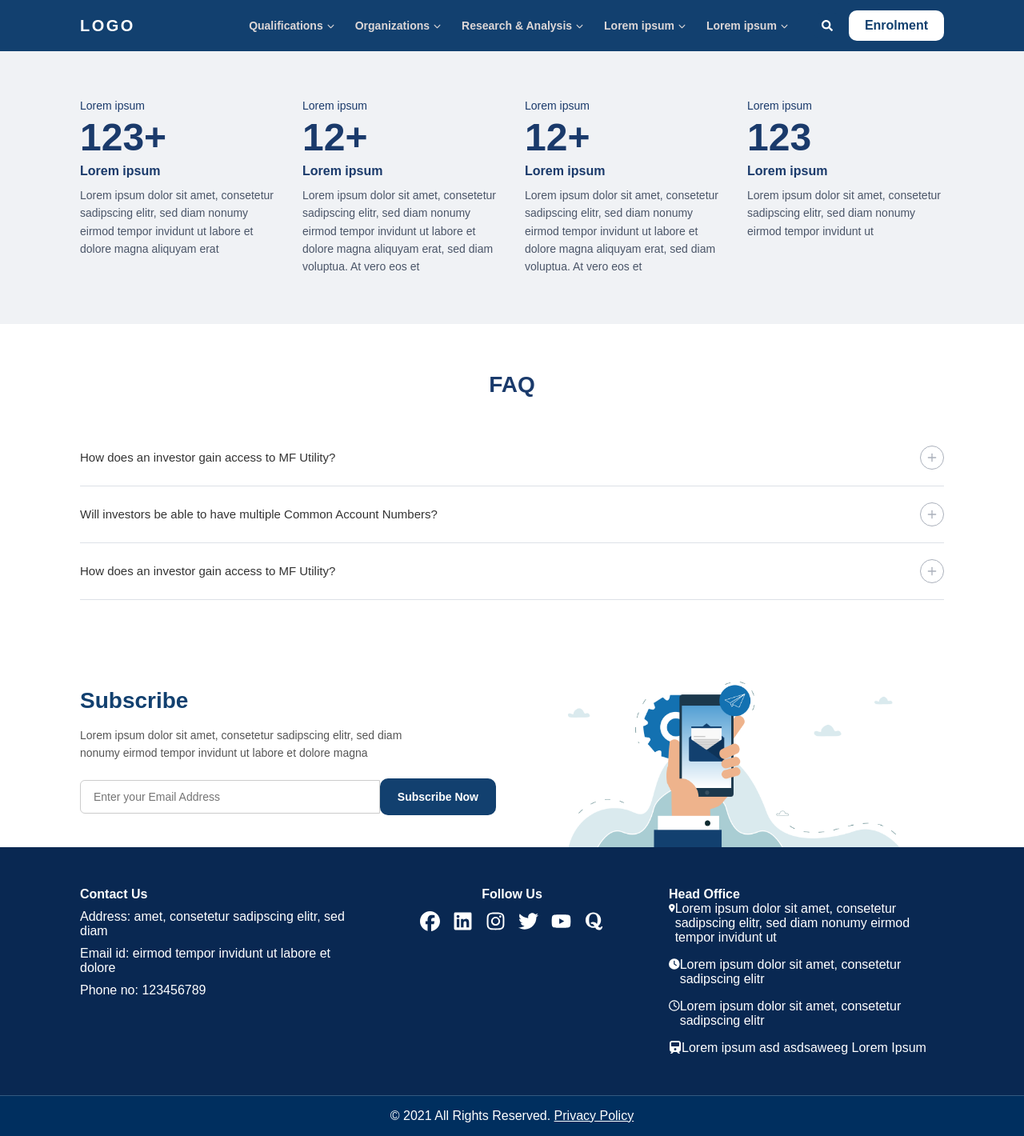
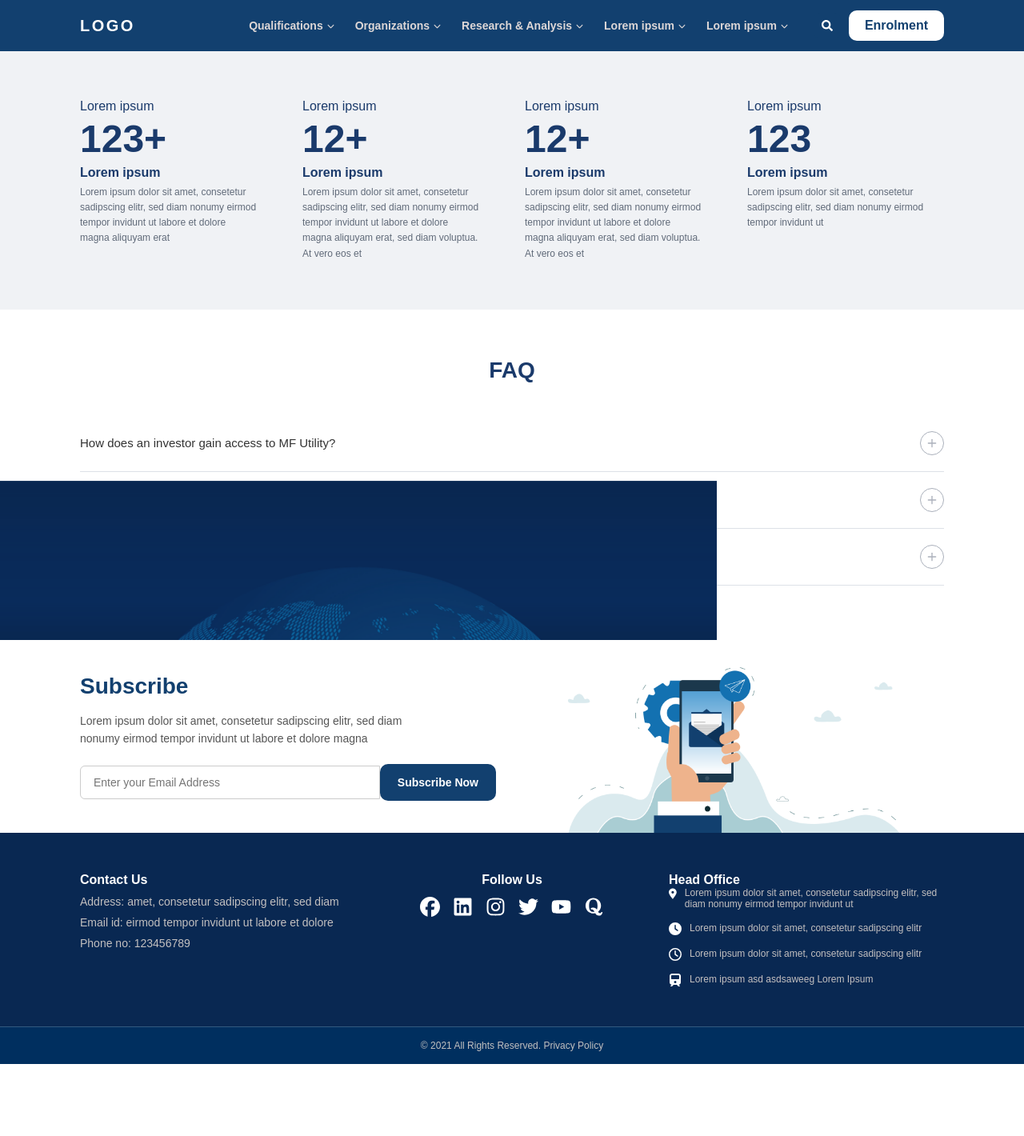
Before and after one commit to InterviewRepoes/Toggle-Head-Landing-Page, a React (Vite) app: page / in a window 1280 px wide. Shown: the whole page at 80% size. After the commit the page ends 1330 px from the top, so only its background shows below. Built offline with nearby package versions, Linux system fonts and the light colour scheme; a web font is replaced by a local one.

Commit message:
Minor Fixed Done in Testimonial

```diff
--- a/src/App.css
+++ b/src/App.css
@@ -55,3 +55,15 @@
 .text_none {
   text-decoration: none;
 }
+
+.relative {
+  position: relative;
+}
+
+.absolute {
+  position: absolute;
+}
+
+.index {
+  z-index: 10;
+}
--- a/src/components/common/Footer/Footer.jsx
+++ b/src/components/common/Footer/Footer.jsx
@@ -12,12 +12,13 @@ import {
     FaYoutube,
     FaQuora
 } from "react-icons/fa6";
-
+import footer_img from "../../../assets/Footer/footer.png"
 const Footer = () => {
     return (
         <>
-            <div className={`${style.bg_color}`}>
-                <div className={`${style.footer_padding} container`}>
+            <div className={`${style.bg_color}  `}>
+                <img src={footer_img} className={`${style.img} absolute`} alt="" />
+                <div className={`${style.footer_padding} container relative  index`}>
                     <div className={`${style.grid}`}>
 
                         <div className={`card ${style.contact_card}`}>
@@ -52,7 +53,7 @@ const Footer = () => {
                             <h4>Head Office</h4>
 
                             <div className={`${style.gap}`}>
-                                <div className='flex gap'>
+                                <div className={`${style.office_gap} flex gap`}>
                                     <FaLocationDot />
                                     <p>
                                         Lorem ipsum dolor sit amet, consetetur sadipscing
@@ -60,21 +61,21 @@ const Footer = () => {
                                     </p>
                                 </div>
 
-                                <div className='flex gap'>
+                                <div className={`${style.office_gap} flex gap`}>
                                     <FaClock />
                                     <p>
                                         Lorem ipsum dolor sit amet, consetetur sadipscing elitr
                                     </p>
                                 </div>
 
-                                <div className='flex gap'>
+                                <div className={`${style.office_gap} flex gap`}>
                                     <FaRegClock />
                                     <p>
                                         Lorem ipsum dolor sit amet, consetetur sadipscing elitr
                                     </p>
                                 </div>
 
-                                <div className='flex gap'>
+                                <div className={`${style.office_gap} flex gap`}>
                                     <FaTrain />
                                     <p>
                                         Lorem ipsum asd asdsaweeg Lorem Ipsum
@@ -88,9 +89,9 @@ const Footer = () => {
             </div >
             <div className={`${style.bottom_bar}`}>
                 <div className="container">
-                    <p>© 2021 All Rights Reserved. <a href="">Privacy Policy</a></p>
+                    <p>© 2021 All Rights Reserved. Privacy Policy</p>
                 </div>
-            </div>
+            </div >
         </>
     )
 }
--- a/src/components/common/Footer/Footer.module.css
+++ b/src/components/common/Footer/Footer.module.css
@@ -3,9 +3,6 @@
     color: #fff;
 }
 
-.bg_color * {
-    color: #fff;
-}
 
 .grid {
     display: grid;
@@ -26,10 +23,6 @@
     text-align: center;
 }
 
-.bottom_bar * {
-    color: #fff;
-}
-
 .footer_padding {
     padding-top: 50px;
     padding-bottom: 50px;
@@ -39,11 +32,12 @@
     display: flex;
     flex-direction: column;
     gap: 10px;
+
 }
 
 .contact_card a {
-    display: block;
-    color: #fff;
+    font-size: 14px;
+    color: #c3c0c0;
     text-decoration: none;
 }
 
@@ -70,3 +64,21 @@
 .social_icons a:hover {
     opacity: 0.7;
 }
+
+/* h4 {
+    margin-bottom: 20px;
+} */
+
+p {
+    font-size: 12px;
+    color: #c3c0c0;
+}
+
+.office_gap {
+    gap: 10px;
+}
+
+.img {
+    width: 70%;
+    bottom: 0;
+}
--- a/src/components/layout/Testimonial/Testimonial.module.css
+++ b/src/components/layout/Testimonial/Testimonial.module.css
@@ -13,10 +13,11 @@
     display: flex;
     flex-direction: column;
     gap: 6px;
+    width: 90%;
 }
 
 .label {
-    font-size: 14px;
+    font-size: 16px;
     color: #1a3a6b;
     font-weight: 400;
 }
@@ -35,8 +36,8 @@
 }
 
 .description {
-    font-size: 14px;
-    color: #4a5568;
+    font-size: 12px;
+    color: #606a79;
     line-height: 1.6;
-    margin-top: 4px;
+    font-weight: 100;
 }
```
